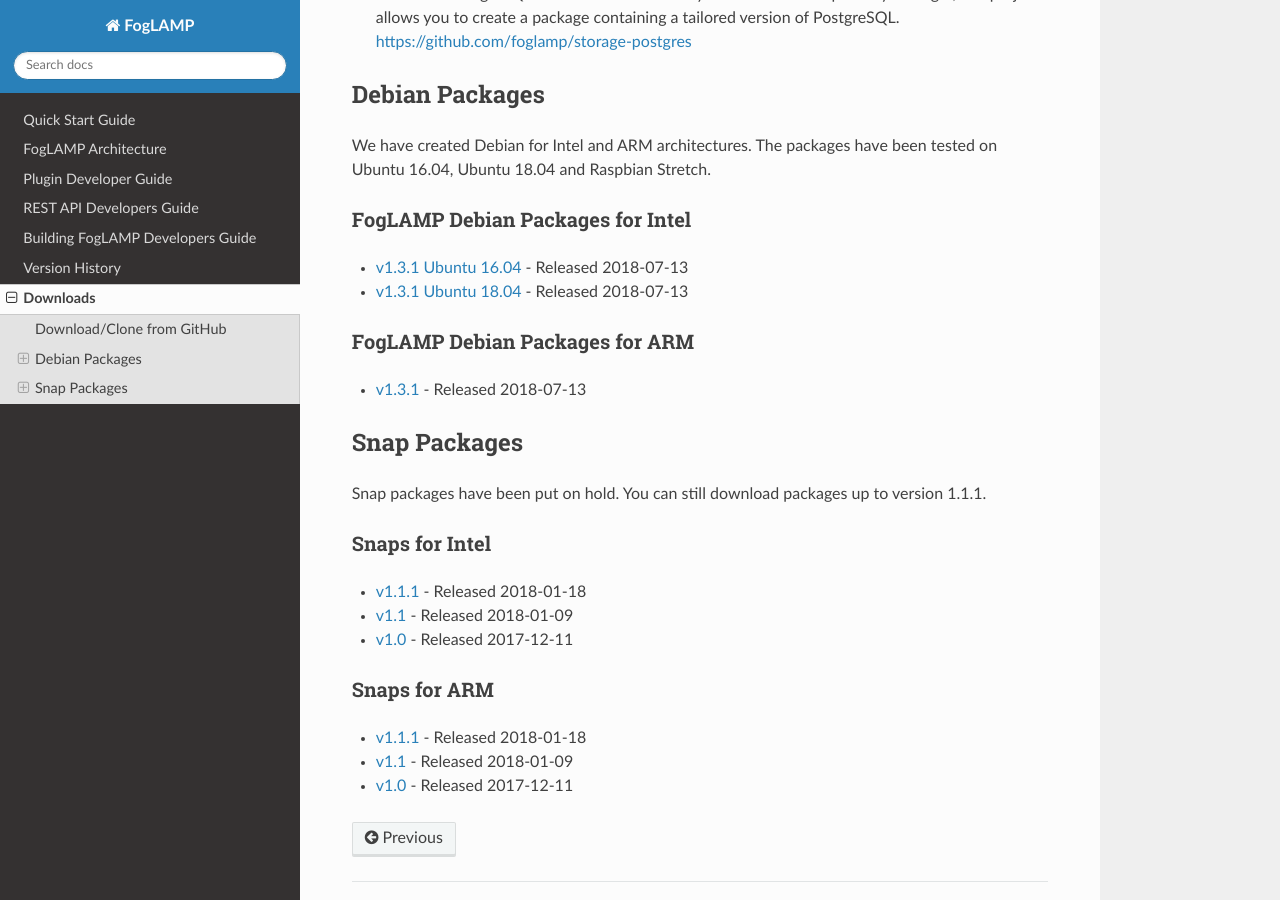
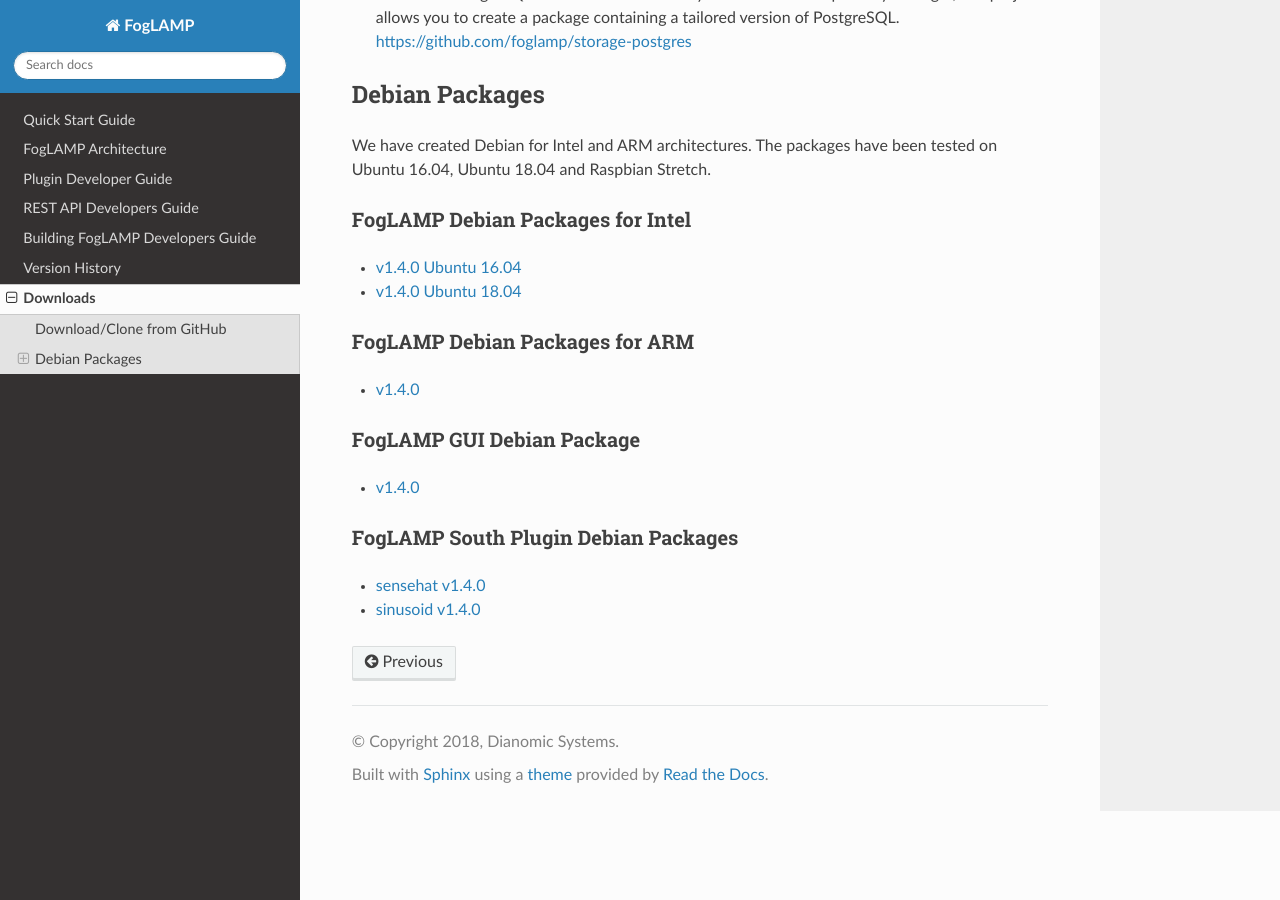
Before and after one commit to fledge-iot/fledge, a Sphinx documentation site: the page built from docs/92_downloads.rst, in a window 1280 px wide and 900 px high, scrolled down 474 px. Built offline with Sphinx 7.4.7 and the Read the Docs theme 2.0.0, drawn with Linux system fonts in a browser that asks for light colours; pages that are not in the unit, such as notebooks, are missing from menus.

Commit message:
update downloads

```diff
--- a/docs/92_downloads.rst
+++ b/docs/92_downloads.rst
@@ -26,67 +26,29 @@
 
    <a href="https://github.com/foglamp/storage-postgres" target="_blank">https://github.com/foglamp/storage-postgres</a>
 
-.. |intel 1.0| raw:: html
+.. |intel 1.4.0 Ubuntu 16.04| raw:: html
 
-   <a href="https://s3.amazonaws.com/foglamp/snaps/x86_64/foglamp_1.0_amd64.snap">v1.0</a>
+   <a href="https://s3.amazonaws.com/foglamp/debian/x86_64/foglamp-1.4.0-x86_64_ubuntu_16_04.deb">v1.4.0 Ubuntu 16.04</a>
 
-.. |intel 1.1| raw:: html
+.. |intel 1.4.0 Ubuntu 18.04| raw:: html
 
-   <a href="https://s3.amazonaws.com/foglamp/snaps/x86_64/foglamp_1.1_amd64.snap">v1.1</a>
+   <a href="https://s3.amazonaws.com/foglamp/debian/x86_64/foglamp-1.4.0-x86_64_ubuntu_18_04.deb">v1.4.0 Ubuntu 18.04</a>
 
-.. |intel 1.1.1| raw:: html
+.. |arm 1.4.0| raw:: html
 
-   <a href="https://s3.amazonaws.com/foglamp/snaps/x86_64/foglamp_1.1.1_amd64.snap">v1.1.1</a>
+   <a href="https://s3.amazonaws.com/foglamp/debian/armhf/foglamp-1.4.0-armhf.deb">v1.4.0</a>
 
-.. |intel 1.2| raw:: html
+.. |gui 1.4.0| raw:: html
 
-   <a href="https://s3.amazonaws.com/foglamp/debian/x86_64/foglamp-1.2-x86_64.deb">v1.2</a>
+   <a href="https://s3.amazonaws.com/foglamp/debian/foglamp-gui-1.4.0.deb">v1.4.0</a>
 
-.. |intel 1.3 Ubuntu 16.04| raw:: html
+.. |sensehat 1.1.0| raw:: html
 
-   <a href="https://s3.amazonaws.com/foglamp/debian/x86_64/foglamp-1.3-x86_64_ubuntu_16_04.deb">v1.3 Ubuntu 16.04</a>
+   <a href="https://s3.amazonaws.com/foglamp/debian/foglamp-south-sensehat-1.1.0-armhf.deb">sensehat v1.4.0</a>
 
-.. |intel 1.3 Ubuntu 18.04| raw:: html
+.. |sinusoid 1.1.0| raw:: html
 
-   <a href="https://s3.amazonaws.com/foglamp/debian/x86_64/foglamp-1.3-x86_64_ubuntu_18_04.deb">v1.3 Ubuntu 18.04</a>
-
-.. |intel 1.3.1 Ubuntu 16.04| raw:: html
-
-   <a href="https://s3.amazonaws.com/foglamp/debian/x86_64/foglamp-1.3.1-x86_64_ubuntu_16_04.deb">v1.3.1 Ubuntu 16.04</a>
-
-.. |intel 1.3.1 Ubuntu 18.04| raw:: html
-
-   <a href="https://s3.amazonaws.com/foglamp/debian/x86_64/foglamp-1.3.1-x86_64_ubuntu_18_04.deb">v1.3.1 Ubuntu 18.04</a>
-
-.. |arm 1.0| raw:: html
-
-   <a href="https://s3.amazonaws.com/foglamp/snaps/armhf/foglamp_1.0_armhf.snap">v1.0</a>
-
-.. |arm 1.1| raw:: html
-
-   <a href="https://s3.amazonaws.com/foglamp/snaps/armhf/foglamp_1.1_armhf.snap">v1.1</a>
-
-.. |arm 1.1.1| raw:: html
-
-   <a href="https://s3.amazonaws.com/foglamp/snaps/armhf/foglamp_1.1.1_armhf.snap">v1.1.1</a>
-
-.. |arm 1.2| raw:: html
-
-   <a href="https://s3.amazonaws.com/foglamp/debian/armhf/foglamp-1.2-armhf.deb">v1.2</a>
-
-.. |arm 1.3| raw:: html
-
-   <a href="https://s3.amazonaws.com/foglamp/debian/armhf/foglamp-1.3-armhf.deb">v1.3</a>
-
-.. |arm 1.3.1| raw:: html
-
-   <a href="https://s3.amazonaws.com/foglamp/debian/armhf/foglamp-1.3.1-armhf.deb">v1.3.1</a>
-
-.. |arm-envphat 1.2| raw:: html
-
-   <a href="https://s3.amazonaws.com/foglamp/debian/armhf/foglamp-south-envirophat-1.2-armhf.deb">v1.2</a>
-
-.. =============================================
+   <a href="https://s3.amazonaws.com/foglamp/debian/foglamp-south-sinusoid-1.1.0.deb">sinusoid v1.4.0</a>
 
 
 *********
@@ -113,32 +75,22 @@ We have created Debian for Intel and ARM architectures. The packages have been t
 FogLAMP Debian Packages for Intel
 ---------------------------------
 
-- |intel 1.3.1 Ubuntu 16.04| - Released 2018-07-13
-- |intel 1.3.1 Ubuntu 18.04| - Released 2018-07-13
+- |intel 1.4.0 Ubuntu 16.04|
+- |intel 1.4.0 Ubuntu 18.04|
 
 
 FogLAMP Debian Packages for ARM
 -------------------------------
 
-- |arm 1.3.1| - Released 2018-07-13
+- |arm 1.4.0|
 
 
-Snap Packages
-=============
-
-Snap packages have been put on hold. You can still download packages up to version 1.1.1.
-
-Snaps for Intel
----------------
-
-- |intel 1.1.1| - Released 2018-01-18
-- |intel 1.1| - Released 2018-01-09
-- |intel 1.0| - Released 2017-12-11
+FogLAMP GUI Debian Package
+--------------------------
+- |gui 1.4.0|
 
 
-Snaps for ARM
--------------
-
-- |arm 1.1.1| - Released 2018-01-18
-- |arm 1.1| - Released 2018-01-09
-- |arm 1.0| - Released 2017-12-11
+FogLAMP South Plugin Debian Packages
+------------------------------------
+- |sensehat 1.1.0|
+- |sinusoid 1.1.0|
```
